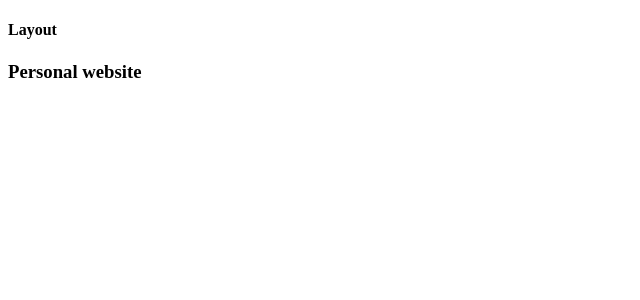
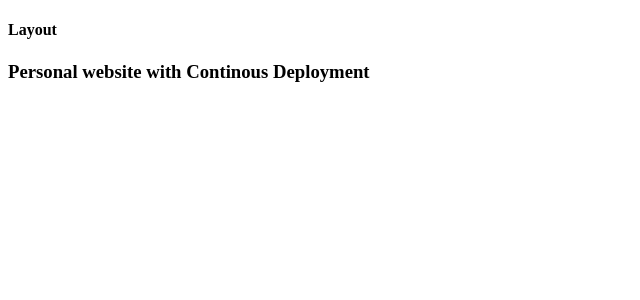
Before and after one commit to rubenbase/rubencosta.dev, a Next.js app in the folder packages/landing/: page / in a window 1280 px wide. Shown: the top 300 px of the page, without its empty margins (0-640 px from the left). Built offline with nearby package versions, Linux system fonts and the light colour scheme.

Commit message:
TEST: Testing Continous Deployment in master branch

```diff
--- a/packages/landing/pages/index.js
+++ b/packages/landing/pages/index.js
@@ -3,7 +3,7 @@ import React, { Fragment } from 'react';
 export default () => {
   return (
     <div>
-      <h3>Personal website</h3>
+      <h3>Personal website with Continous Deployment</h3>
     </div>
   );
 };
```
